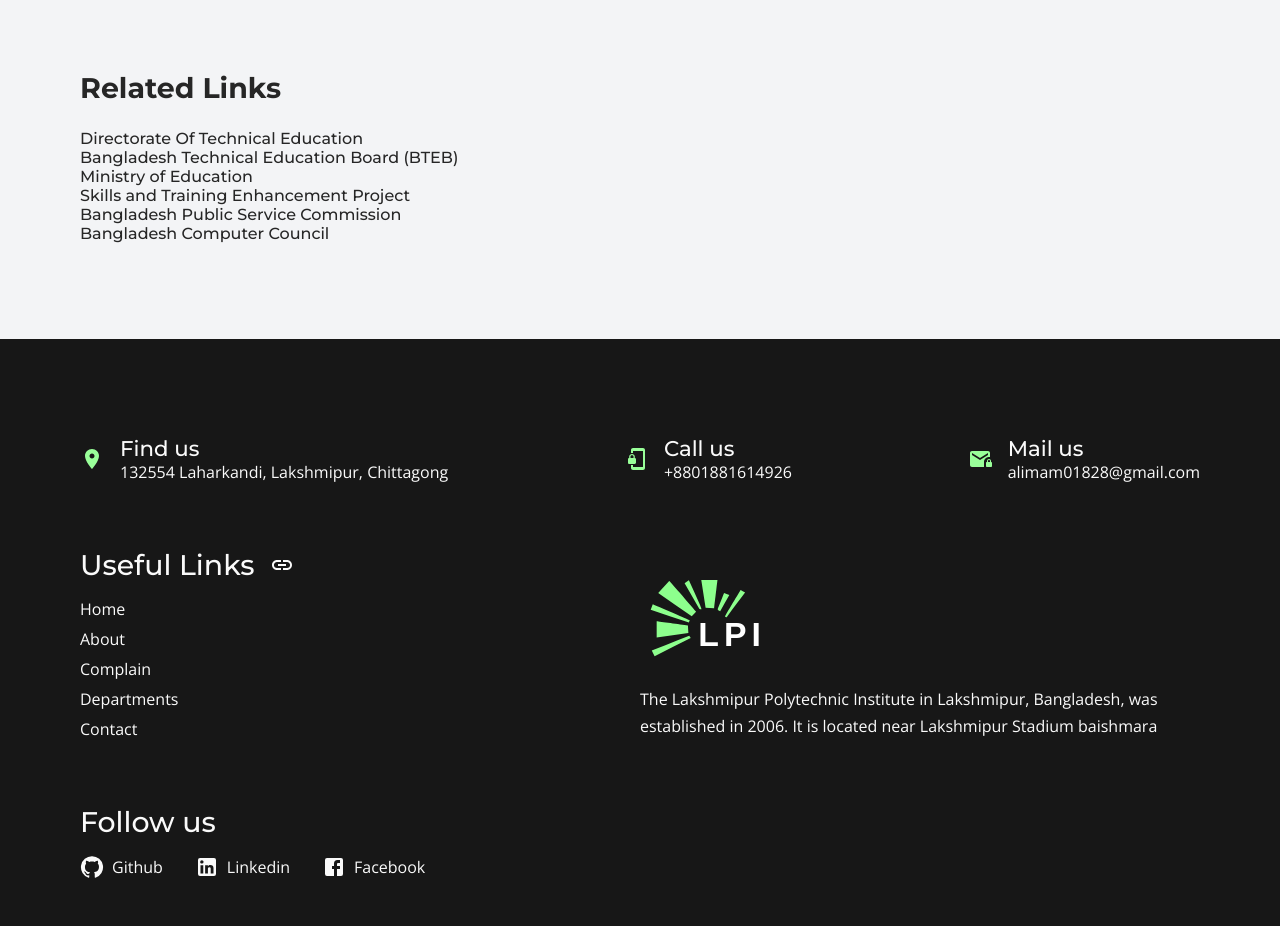
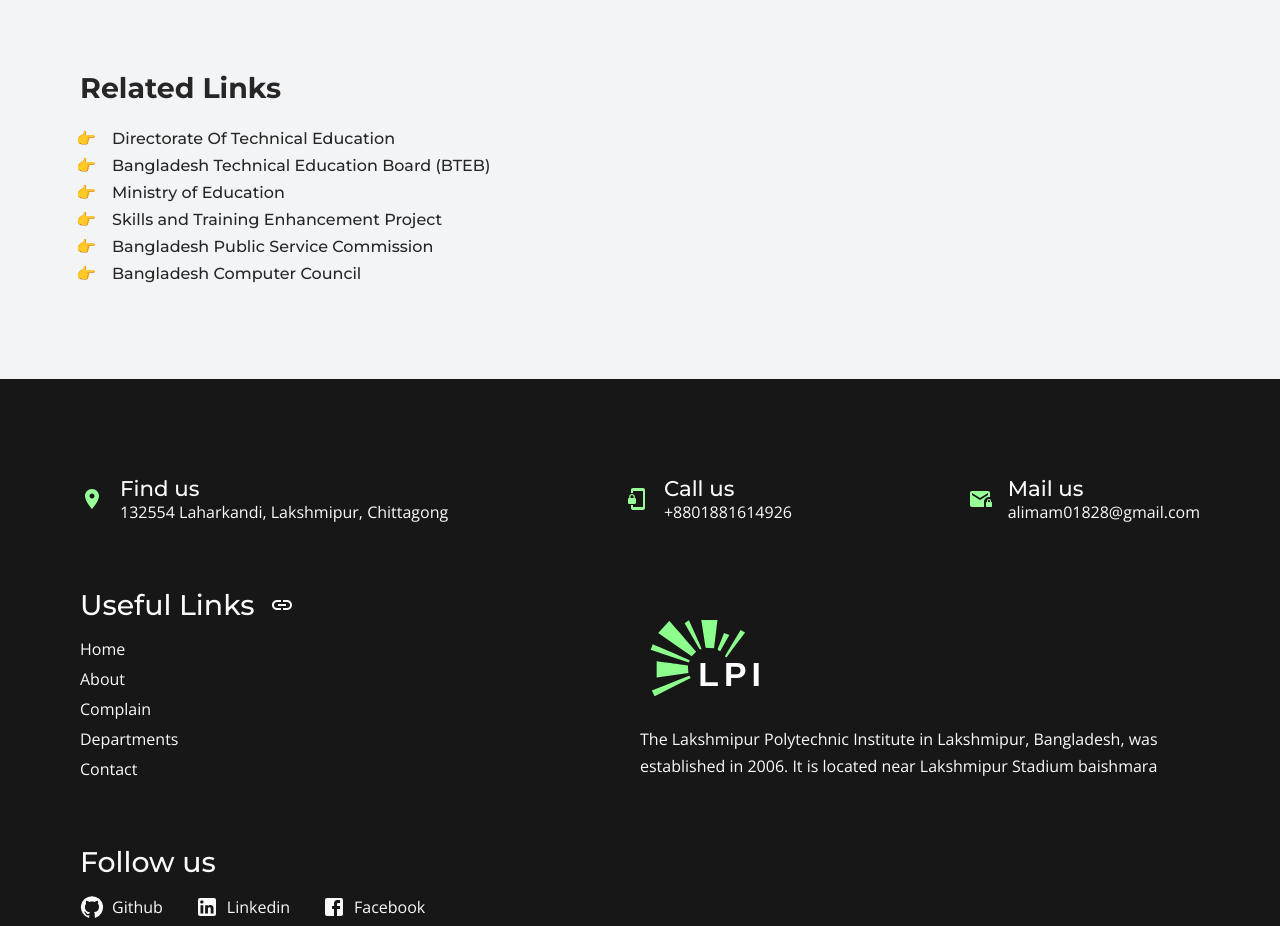
Before and after one commit to al-imam/lpi, a React (Vite) app: page /facilities/open-library in a window 1280 px wide. Shown: the part 1080-2006 px from the top of the page. Built offline with nearby package versions, Linux system fonts and the light colour scheme.

Commit message:
style links

```diff
--- a/src/components/RelatedLinks/rl.module.css
+++ b/src/components/RelatedLinks/rl.module.css
@@ -15,3 +15,18 @@
   font-size: var(--h4);
   margin-bottom: 1.5rem;
 }
+
+.items {
+  display: flex;
+  flex-direction: column;
+  gap: 0.5rem;
+  margin-left: 1rem;
+}
+
+.items ::marker {
+  content: "👉";
+}
+
+.items li {
+  padding-left: 1rem;
+}
```
